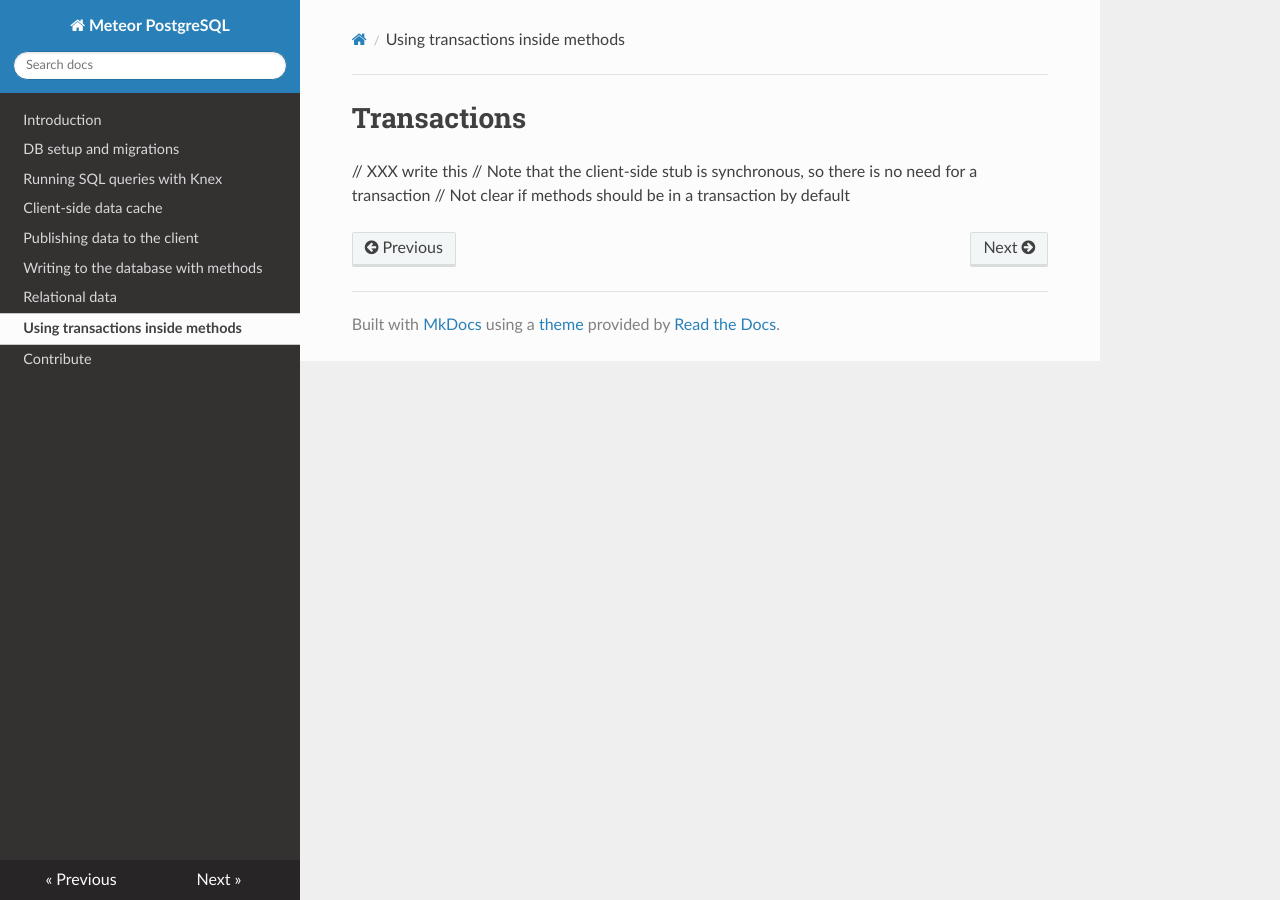
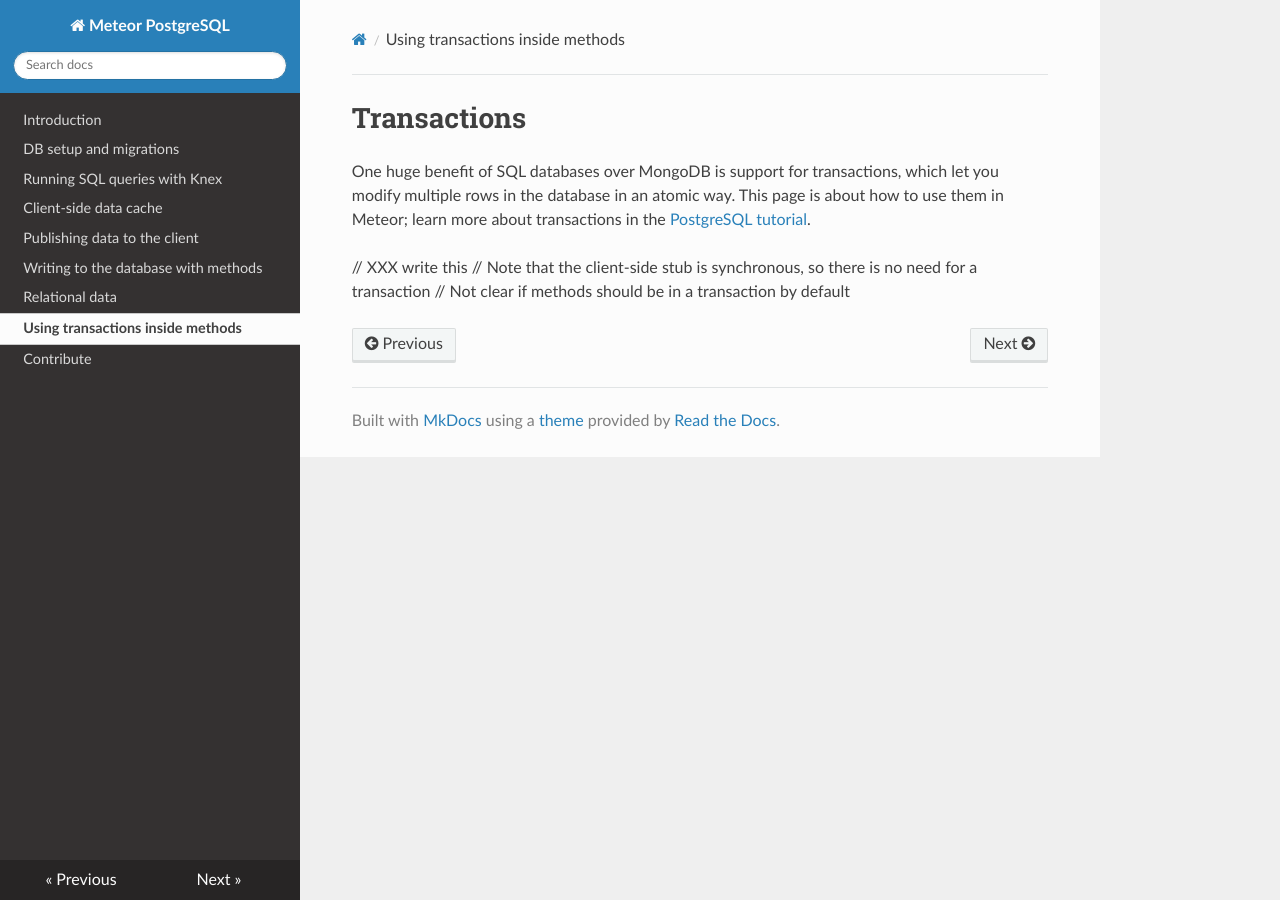
Before and after one commit to meteor/postgres-packages, an MkDocs documentation site: the page built from docs/transactions.md, in a window 1280 px wide. Built offline with MkDocs 1.6.1, drawn with Linux system fonts in a browser that asks for light colours; nearby versions of some CDN libraries; old or Windows-style settings are respelled for this version of MkDocs.

Commit message:
Add intro about transactions

```diff
--- a/docs/transactions.md
+++ b/docs/transactions.md
@@ -1,4 +1,11 @@
 <h1>Transactions</h1>
+
+One huge benefit of SQL databases over MongoDB is support for transactions,
+which let you modify multiple rows in the database in an atomic way. This page
+is about how to use them in Meteor; learn more about transactions in the
+[PostgreSQL
+tutorial](http://www.postgresql.org/docs/9.4/static/tutorial-transactions.html).
+
 
 // XXX write this
 // Note that the client-side stub is synchronous, so there is no need for a transaction
```
